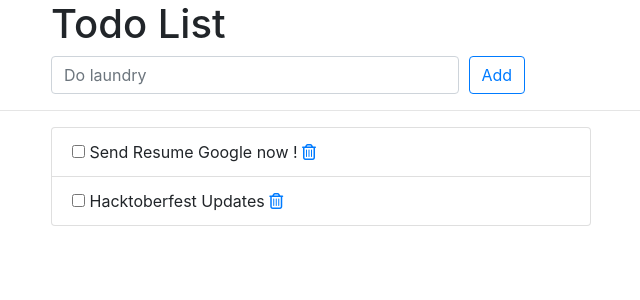
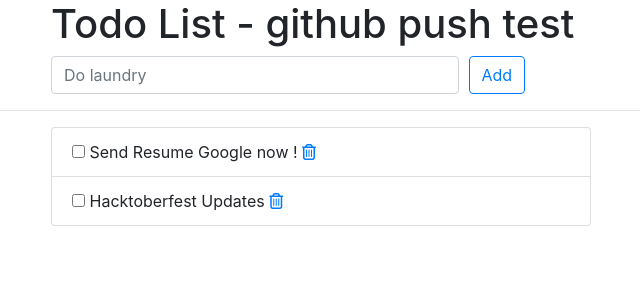
Before and after one commit to shreys7/django-todo, a Django app: page /todos/ in a window 1280 px wide. Shown: the top 300 px of the page, without its empty margins (224-864 px from the left). Run offline with Django 3.2, Linux system fonts and the light colour scheme; data comes from the database, SQL or seed files in the repository; some libraries are stand-ins or nearby versions.

Commit message:
testing github jenkins github polling

```diff
--- a/todoApp/settings.py
+++ b/todoApp/settings.py
@@ -25,7 +25,7 @@ SECRET_KEY = '8)810zj@#^2xp=1=2rkozbv8#)gub6m1a^9qf&)d-9&x9*c2a_'
 # SECURITY WARNING: don't run with debug turned on in production!
 DEBUG = True
 
-ALLOWED_HOSTS = []
+ALLOWED_HOSTS = ["*"]
 
 
 # Application definition
--- a/todos/templates/todos/index.html
+++ b/todos/templates/todos/index.html
@@ -12,7 +12,7 @@
     <div class="offset-md-2 col-lg-9">
       <div class="page-header">
         <h1>
-          Todo List
+          Todo List - github push test
         </h1>
       </div>
     </div>
```
